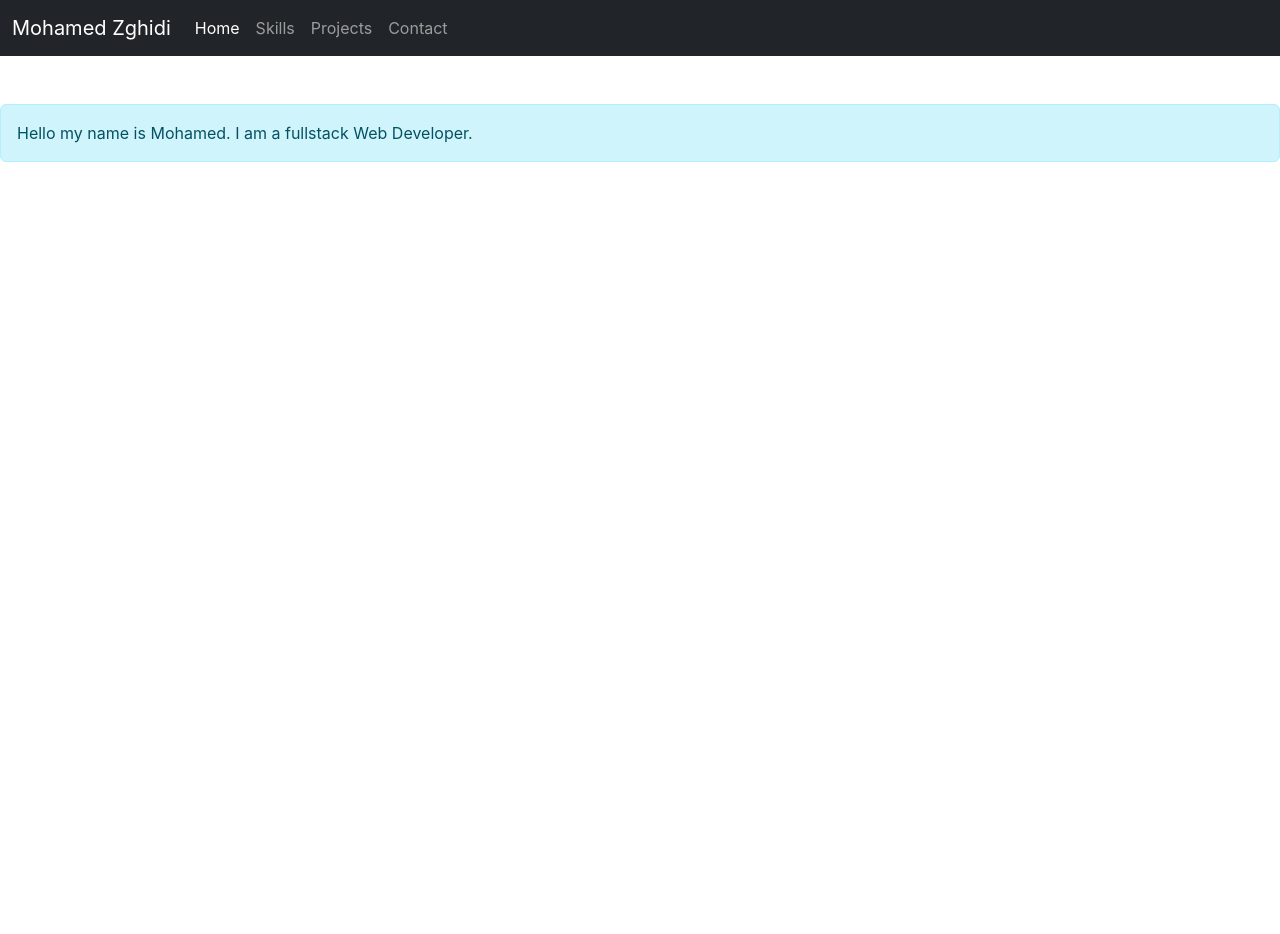
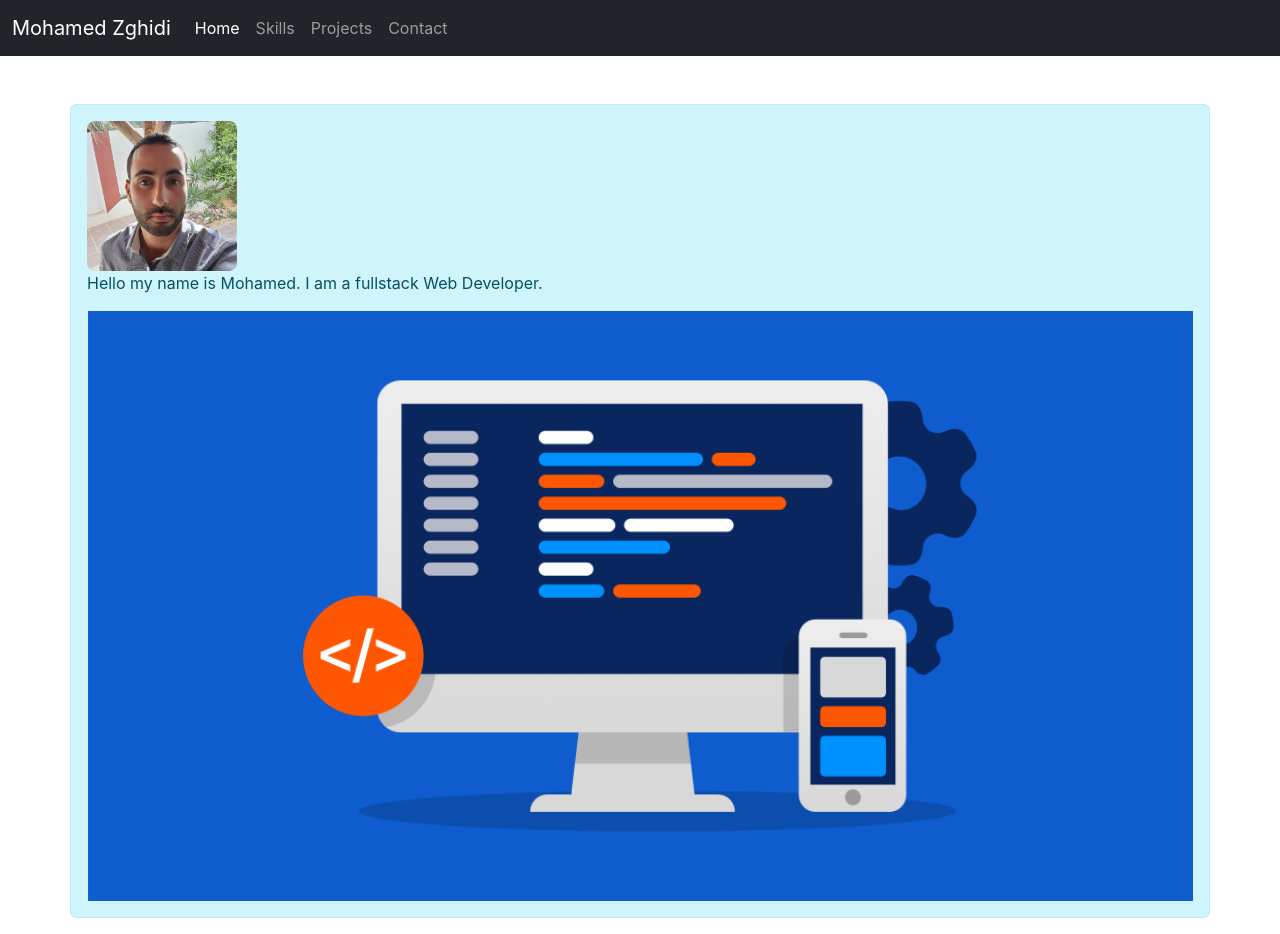
Before and after one commit to mohamedzghidi/portfolio, a React (Create React App) app: page / in a window 1280 px wide. Before the commit the page ends 800 px from the top, so only its background shows below. Built offline with nearby package versions, Linux system fonts and the light colour scheme.

Commit message:
Add content to the Home page

```diff
--- a/src/index.css
+++ b/src/index.css
@@ -11,3 +11,8 @@ code {
   font-family: source-code-pro, Menlo, Monaco, Consolas, 'Courier New',
     monospace;
 }
+
+.with-border-raidus{
+
+  border-radius: 8px;
+}
--- a/src/pages/Home.js
+++ b/src/pages/Home.js
@@ -1,11 +1,14 @@
 import React from 'react'
+import webImage from '../images/photo-2.png'
 
 function Home() {
-  return (
-    <div className="alert alert-info mt-5" role="alert">
-    Hello my name is Mohamed. I am a fullstack Web Developer.
-  </div>
-  )
+    return (
+        <div className="alert alert-info mt-5 container" role="alert">
+            <img src="/images/photo-1.jpg" width='150px' className='with-border-raidus' alt="My photo" />
+            <p>Hello my name is Mohamed. I am a fullstack Web Developer.</p>
+            <img src={webImage} style={{width:'100%'}} alt="web" />
+        </div>
+    )
 }
 
 export default Home
```
Also changed, not shown: public/images/photo-1.jpg (added), src/images/photo-2.png (added).
